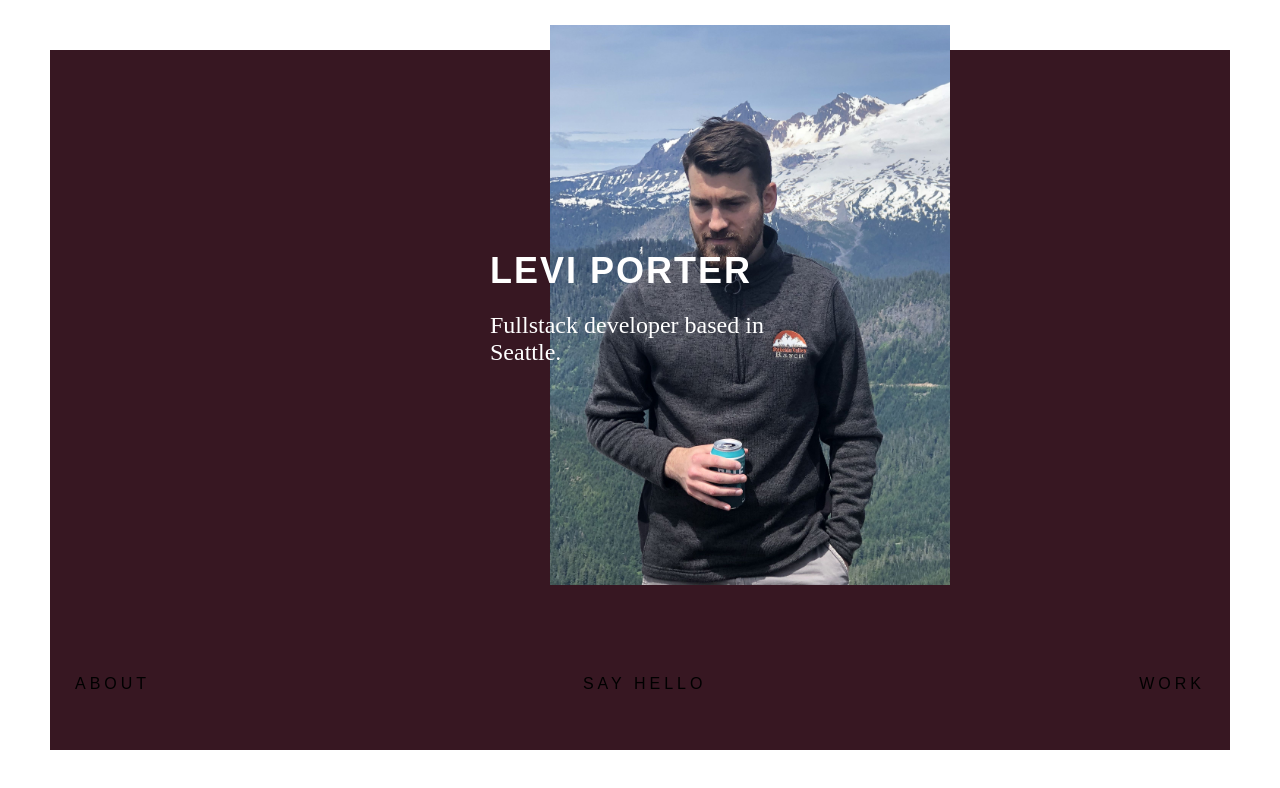
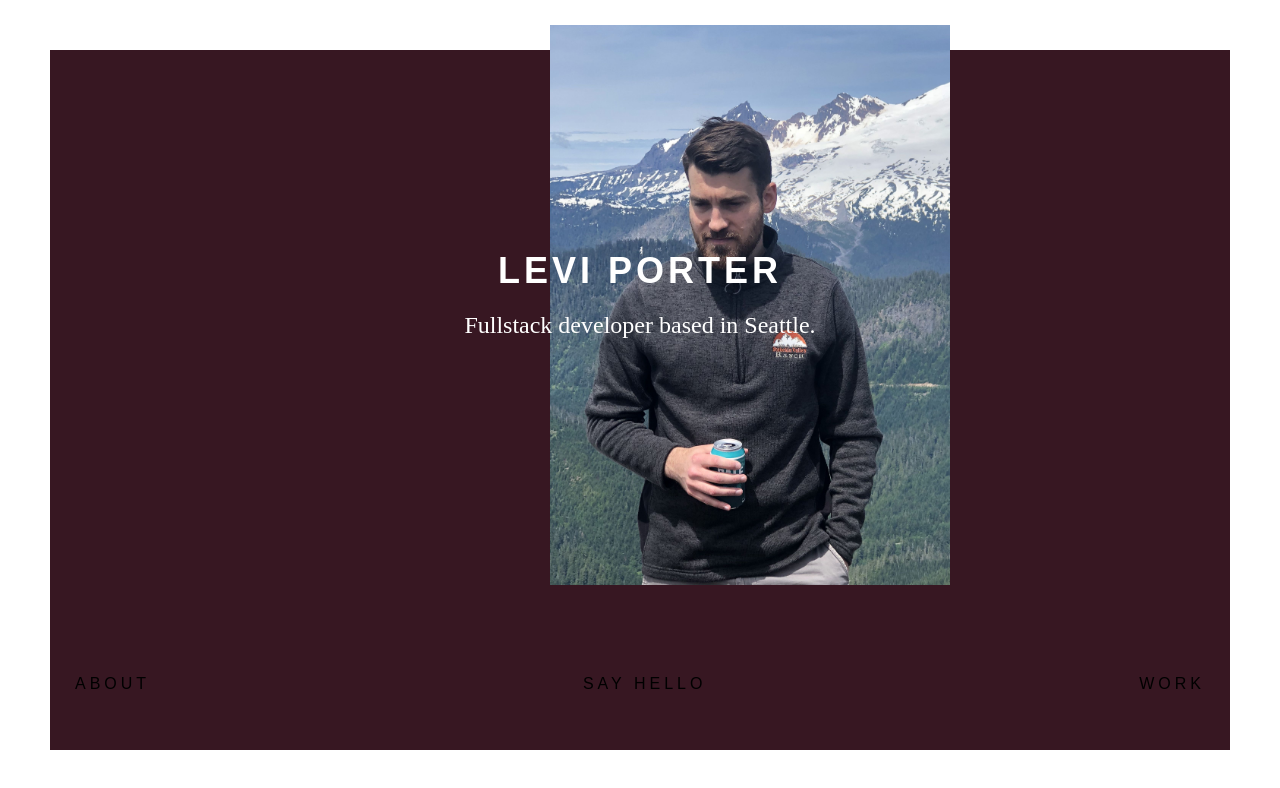
Before and after one commit to levibrooke/levibrooke.github.io, a Gatsby site: page / in a window 1280 px wide. Built offline with nearby package versions, Linux system fonts and the light colour scheme; Gatsby itself is replaced by a stand-in of ours.

Commit message:
Style intro div

```diff
--- a/src/sass/main.scss
+++ b/src/sass/main.scss
@@ -22,7 +22,7 @@ h1 {
   font-size: 36px;
   color: #ffffff;
   text-transform: uppercase;
-  letter-spacing: 2px;
+  letter-spacing: 4px;
   margin-bottom: 20px;
 }
 h2 {
@@ -56,13 +56,14 @@ a {
   }
 }
 .intro {
-  width: 300px;
+  width: 420px;
   height: 200px;
   z-index: 2;
   position: relative;
   display: block;
   align-self: center;
   margin: 200px 0;
+  text-align: center;
 }
 footer {
   display: flex;
```
